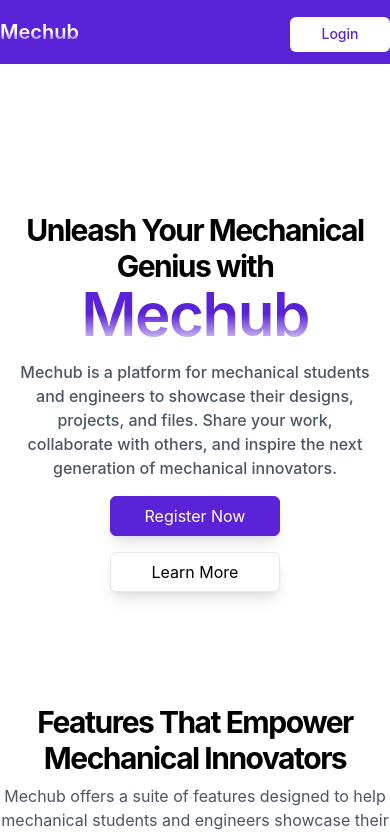
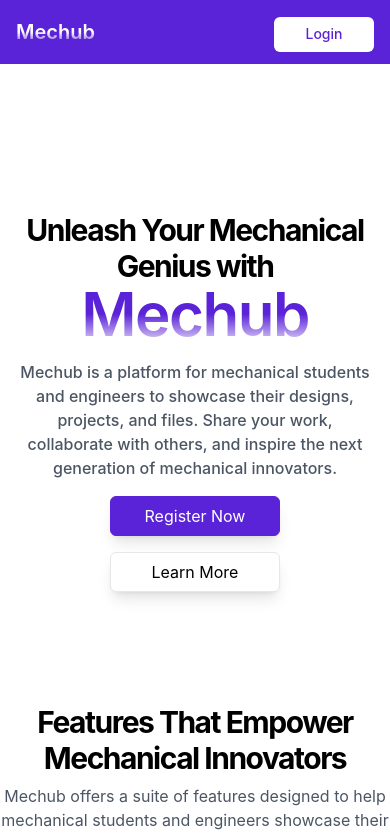
Before and after one commit to 1Yogeshh/Mechub, a React (Create React App) app: page / in a window 390 px wide. Shown: the top 835 px of the page. Built offline with nearby package versions, Linux system fonts and the light colour scheme; a web font is replaced by a local one.

Commit message:
responsive add

```diff
--- a/src/components/Start/Start.js
+++ b/src/components/Start/Start.js
@@ -61,7 +61,7 @@ const Start=()=> {
 
   return (
     <div className="flex flex-col min-h-[100dvh]">
-      <header className=" h-16 md:pl-20 md:pr-20 flex items-center bg-[#5b23d7] text-white justify-between top-0 sticky">
+      <header className=" h-16 md:pl-20 md:pr-20 pl-4 pr-4 flex items-center bg-[#5b23d7] text-white justify-between top-0 sticky">
         <Link href="#" className="flex items-center justify-center" prefetch={false}>
         <span class="logo text-transparent bg-clip-text bg-gradient-to-t from-[#5b23d7] via-white to-white text-xl font-semibold">Mechub</span>
 
```
